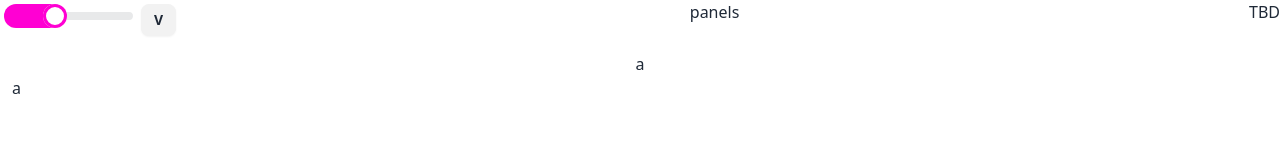
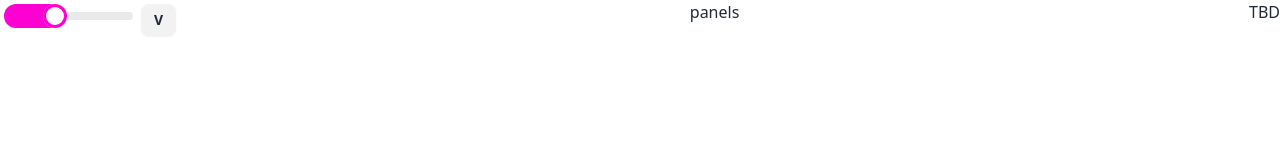
Before and after one commit to femtanil/soundtracker.ts, a Vue app: page / in a window 1280 px wide. Shown: the top 160 px of the page. Built offline with nearby package versions, Linux system fonts and the light colour scheme.

Commit message:
Added tracker view

```diff
--- a/src/views/TrackerView.vue
+++ b/src/views/TrackerView.vue
@@ -1,7 +1,5 @@
 <template>
     <div class="flex flex-col justify-between h-full max-w-full">
-        <div id="tracker-view-upper-panel-container" class="flex justify-center">a</div>
-        <div>a</div>
         <component :is="visibleComponent" />
     </div>
 </template>
```
